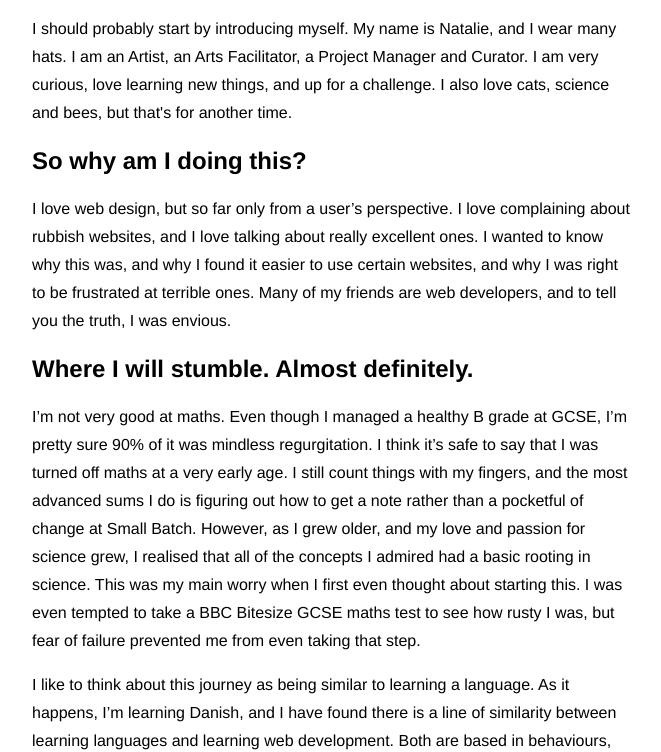
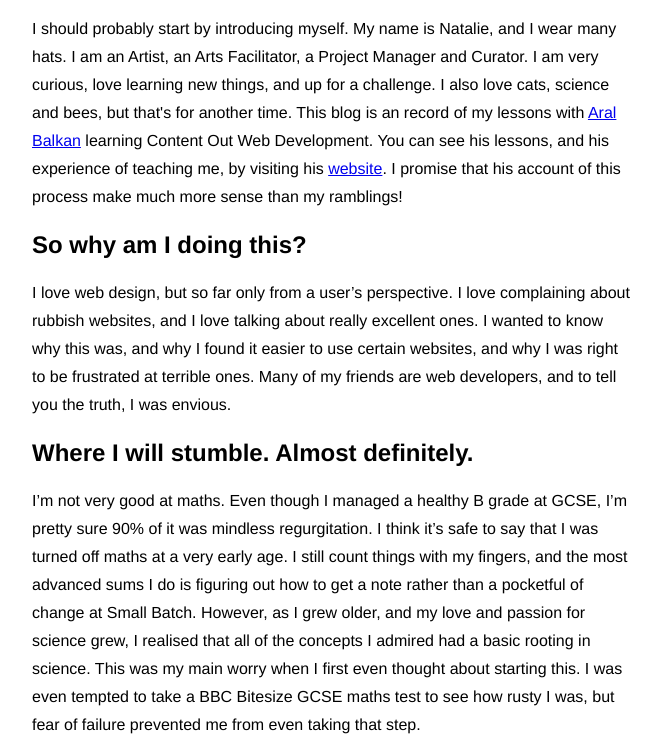
Before and after one commit to ndkane/ndkane.com, a plain HTML site: page index.html in a window 1280 px wide. Shown: the part 66-818 px from the top of the page, without its empty margins (0-661 px from the left). Drawn offline with Linux system fonts and the light colour scheme.

Commit message:
Intro changes w/links

```diff
--- a/index.html
+++ b/index.html
@@ -9,7 +9,7 @@
 	<body>
 		<h1>Hi, I’m Natalie, Nice to Meet You.</h1>
 
-		<p>I should probably start by introducing myself. My name is Natalie, and I wear many hats. I am an Artist, an Arts Facilitator, a Project Manager and Curator. I am very curious, love learning new things, and up for a challenge. I also love cats, science and bees, but that's for another time.</p>
+		<p>I should probably start by introducing myself. My name is Natalie, and I wear many hats. I am an Artist, an Arts Facilitator, a Project Manager and Curator. I am very curious, love learning new things, and up for a challenge. I also love cats, science and bees, but that's for another time. This blog is an record of my lessons with <a href="http://aralbalkan.com">Aral Balkan</a> learning Content Out Web Development. You can see his lessons, and his experience of teaching me, by visiting his <a href="http://contentoutweb.com">website</a>. I promise that his account of this process make much more sense than my ramblings!</a></p>
 
 		<h2>So why am I doing this?</h2>
 
```
